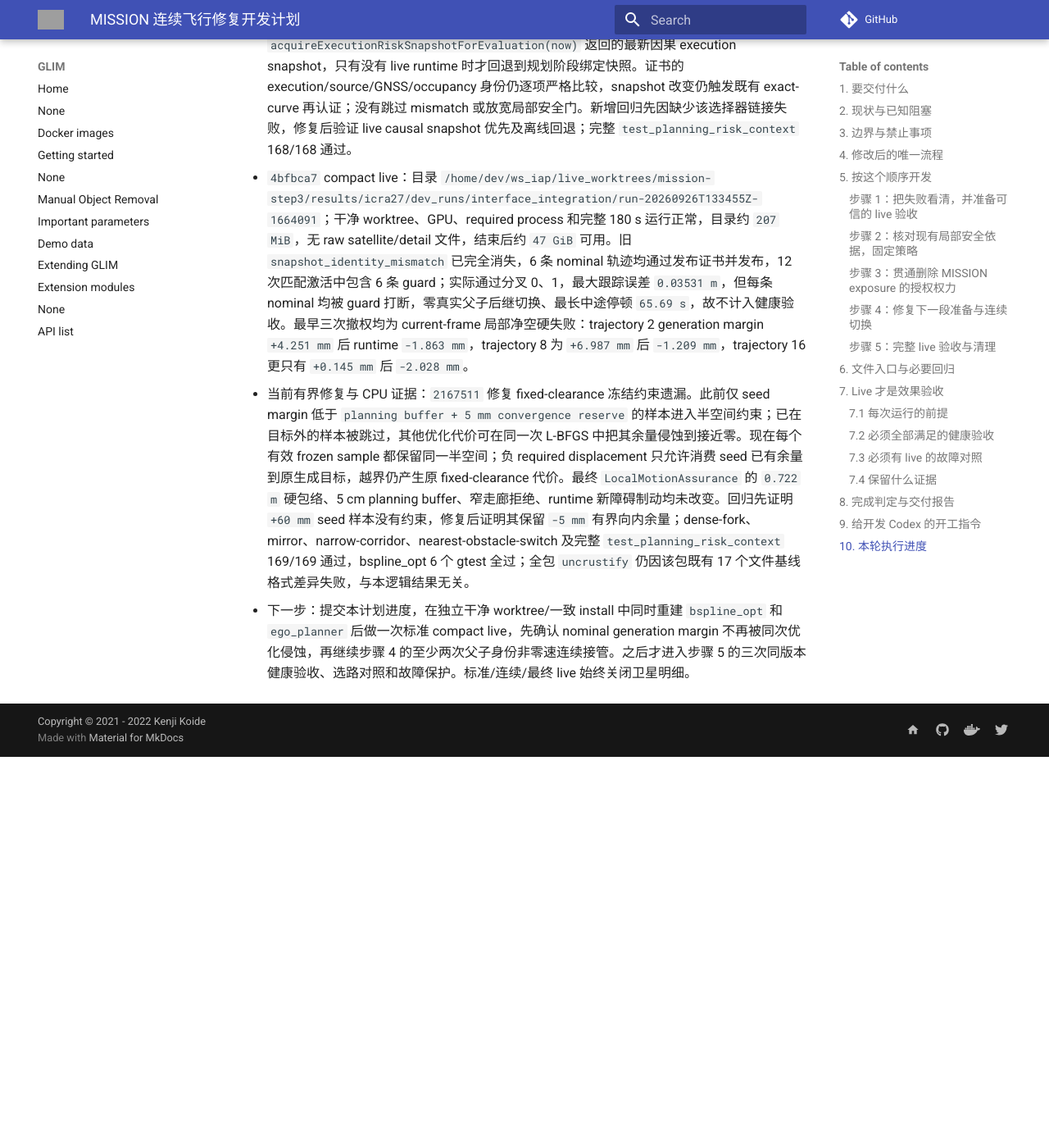
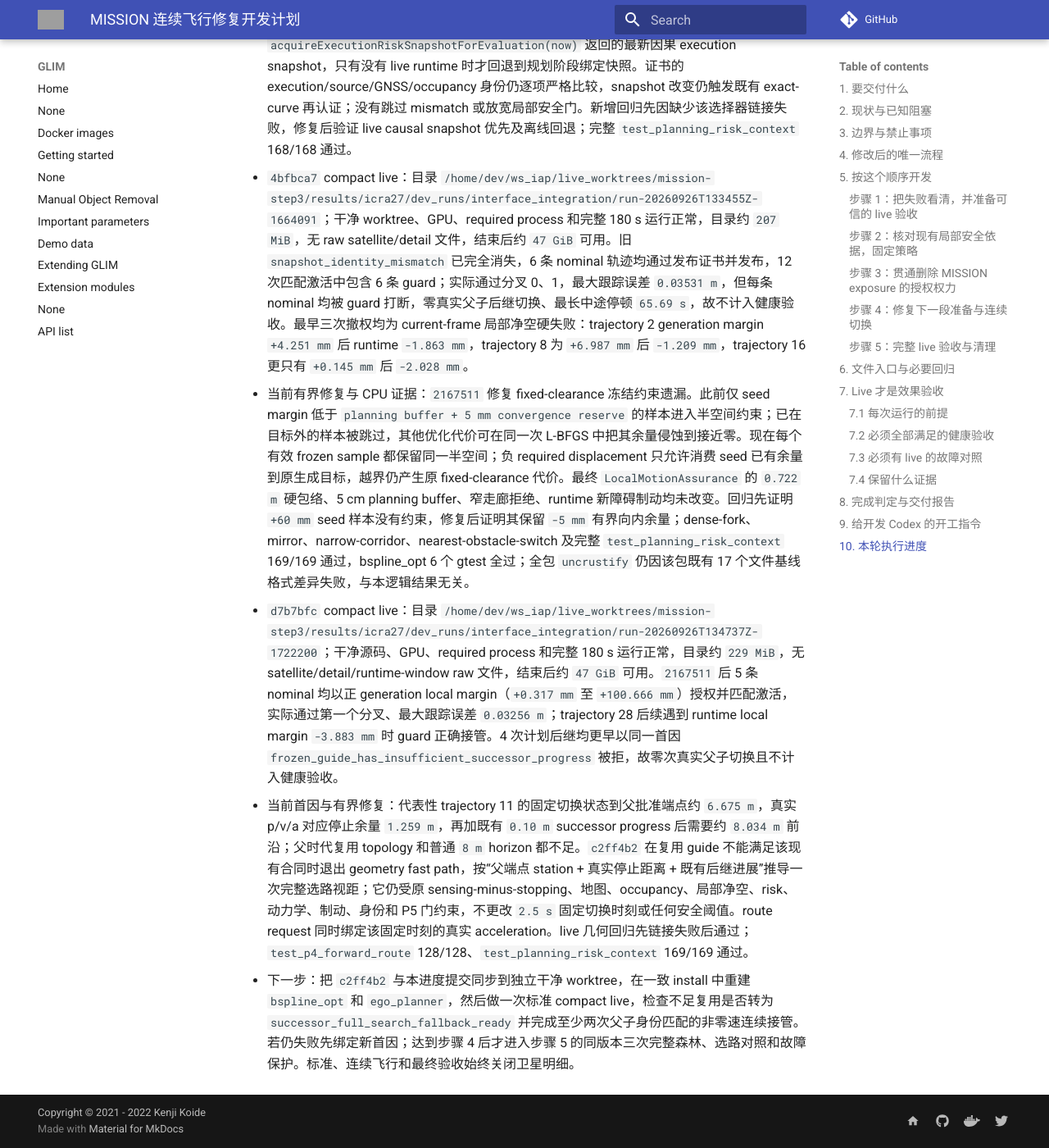
Before and after one commit to Printeger/iap, an MkDocs documentation site: the page built from docs/icra27/MISSION_CONTINUOUS_FLIGHT_IMPLEMENTATION_PLAN.md, in a window 1280 px wide and 1400 px high, scrolled down 17939 px. Shown: the whole window at 82% size. Built offline with MkDocs 1.6.1 and Material for MkDocs 9.7.7, drawn with Linux system fonts in a browser that asks for light colours; nearby versions of some CDN libraries; comment, search, counter and statistics services are not loaded; before the commit the page ends 18862 px from its top, so only the background shows below that; grey boxes are pictures that could not be loaded.

Commit message:
docs(icra27): record successor horizon evidence

```diff
--- a/docs/icra27/MISSION_CONTINUOUS_FLIGHT_IMPLEMENTATION_PLAN.md
+++ b/docs/icra27/MISSION_CONTINUOUS_FLIGHT_IMPLEMENTATION_PLAN.md
@@ -295,4 +295,6 @@ symlink、非 tracked 且无进程占用后才能按精确路径删除。遵守
 - 当前有界修复与 CPU 证据：`1af4f1a` 让发布证书校验优先使用 `acquireExecutionRiskSnapshotForEvaluation(now)` 返回的最新因果 execution snapshot，只有没有 live runtime 时才回退到规划阶段绑定快照。证书的 execution/source/GNSS/occupancy 身份仍逐项严格比较，snapshot 改变仍触发既有 exact-curve 再认证；没有跳过 mismatch 或放宽局部安全门。新增回归先因缺少该选择器链接失败，修复后验证 live causal snapshot 优先及离线回退；完整 `test_planning_risk_context` 168/168 通过。
 - `4bfbca7` compact live：目录 `/home/dev/ws_iap/live_worktrees/mission-step3/results/icra27/dev_runs/interface_integration/run-20260926T133455Z-1664091`；干净 worktree、GPU、required process 和完整 180 s 运行正常，目录约 `207 MiB`，无 raw satellite/detail 文件，结束后约 `47 GiB` 可用。旧 `snapshot_identity_mismatch` 已完全消失，6 条 nominal 轨迹均通过发布证书并发布，12 次匹配激活中包含 6 条 guard；实际通过分叉 0、1，最大跟踪误差 `0.03531 m`，但每条 nominal 均被 guard 打断，零真实父子后继切换、最长中途停顿 `65.69 s`，故不计入健康验收。最早三次撤权均为 current-frame 局部净空硬失败：trajectory 2 generation margin `+4.251 mm` 后 runtime `-1.863 mm`，trajectory 8 为 `+6.987 mm` 后 `-1.209 mm`，trajectory 16 更只有 `+0.145 mm` 后 `-2.028 mm`。
 - 当前有界修复与 CPU 证据：`2167511` 修复 fixed-clearance 冻结约束遗漏。此前仅 seed margin 低于 `planning buffer + 5 mm convergence reserve` 的样本进入半空间约束；已在目标外的样本被跳过，其他优化代价可在同一次 L-BFGS 中把其余量侵蚀到接近零。现在每个有效 frozen sample 都保留同一半空间；负 required displacement 只允许消费 seed 已有余量到原生成目标，越界仍产生原 fixed-clearance 代价。最终 `LocalMotionAssurance` 的 `0.722 m` 硬包络、5 cm planning buffer、窄走廊拒绝、runtime 新障碍制动均未改变。回归先证明 `+60 mm` seed 样本没有约束，修复后证明其保留 `-5 mm` 有界向内余量；dense-fork、mirror、narrow-corridor、nearest-obstacle-switch 及完整 `test_planning_risk_context` 169/169 通过，bspline_opt 6 个 gtest 全过；全包 `uncrustify` 仍因该包既有 17 个文件基线格式差异失败，与本逻辑结果无关。
-- 下一步：提交本计划进度，在独立干净 worktree/一致 install 中同时重建 `bspline_opt` 和 `ego_planner` 后做一次标准 compact live，先确认 nominal generation margin 不再被同次优化侵蚀，再继续步骤 4 的至少两次父子身份非零速连续接管。之后才进入步骤 5 的三次同版本健康验收、选路对照和故障保护。标准/连续/最终 live 始终关闭卫星明细。
+- `d7b7bfc` compact live：目录 `/home/dev/ws_iap/live_worktrees/mission-step3/results/icra27/dev_runs/interface_integration/run-20260926T134737Z-1722200`；干净源码、GPU、required process 和完整 180 s 运行正常，目录约 `229 MiB`，无 satellite/detail/runtime-window raw 文件，结束后约 `47 GiB` 可用。`2167511` 后 5 条 nominal 均以正 generation local margin（`+0.317 mm` 至 `+100.666 mm`）授权并匹配激活，实际通过第一个分叉、最大跟踪误差 `0.03256 m`；trajectory 28 后续遇到 runtime local margin `-3.883 mm` 时 guard 正确接管。4 次计划后继均更早以同一首因 `frozen_guide_has_insufficient_successor_progress` 被拒，故零次真实父子切换且不计入健康验收。
+- 当前首因与有界修复：代表性 trajectory 11 的固定切换状态到父批准端点约 `6.675 m`，真实 p/v/a 对应停止余量 `1.259 m`，再加既有 `0.10 m` successor progress 后需要约 `8.034 m` 前沿；父时代复用 topology 和普通 `8 m` horizon 都不足。`c2ff4b2` 在复用 guide 不能满足该现有合同时退出 geometry fast path，按“父端点 station + 真实停止距离 + 既有后继进展”推导一次完整选路视距；它仍受原 sensing-minus-stopping、地图、occupancy、局部净空、risk、动力学、制动、身份和 P5 门约束，不更改 `2.5 s` 固定切换时刻或任何安全阈值。route request 同时绑定该固定时刻的真实 acceleration。live 几何回归先链接失败后通过；`test_p4_forward_route` 128/128、`test_planning_risk_context` 169/169 通过。
+- 下一步：把 `c2ff4b2` 与本进度提交同步到独立干净 worktree，在一致 install 中重建 `bspline_opt` 和 `ego_planner`，然后做一次标准 compact live，检查不足复用是否转为 `successor_full_search_fallback_ready` 并完成至少两次父子身份匹配的非零速连续接管。若仍失败先绑定新首因；达到步骤 4 后才进入步骤 5 的同版本三次完整森林、选路对照和故障保护。标准、连续飞行和最终验收始终关闭卫星明细。
```
